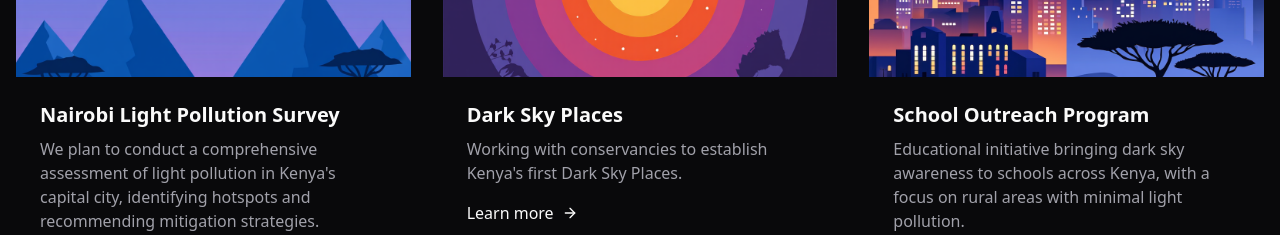
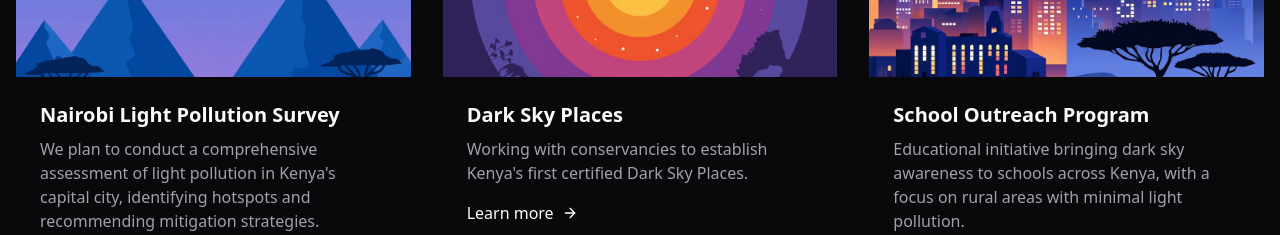
Before and after one commit to e-lion/darksky-kenya, a Next.js app: page /our-work in a window 1280 px wide. Shown: the part 860-1095 px from the top of the page. Built offline with nearby package versions, Linux system fonts and the light colour scheme.

Commit message:
fix: modify project desc. for clarity

```diff
--- a/app/our-work/page.tsx
+++ b/app/our-work/page.tsx
@@ -143,7 +143,7 @@ const projects: Project[] = [
   {
     title: "Dark Sky Places",
     description:
-      "Working with conservancies to establish Kenya's first Dark Sky Places.",
+      "Working with conservancies to establish Kenya's first certified Dark Sky Places.",
     image: "/images/ds-placeholder-2.png?height=300&width=400",
     category: "Conservation",
   },
```
